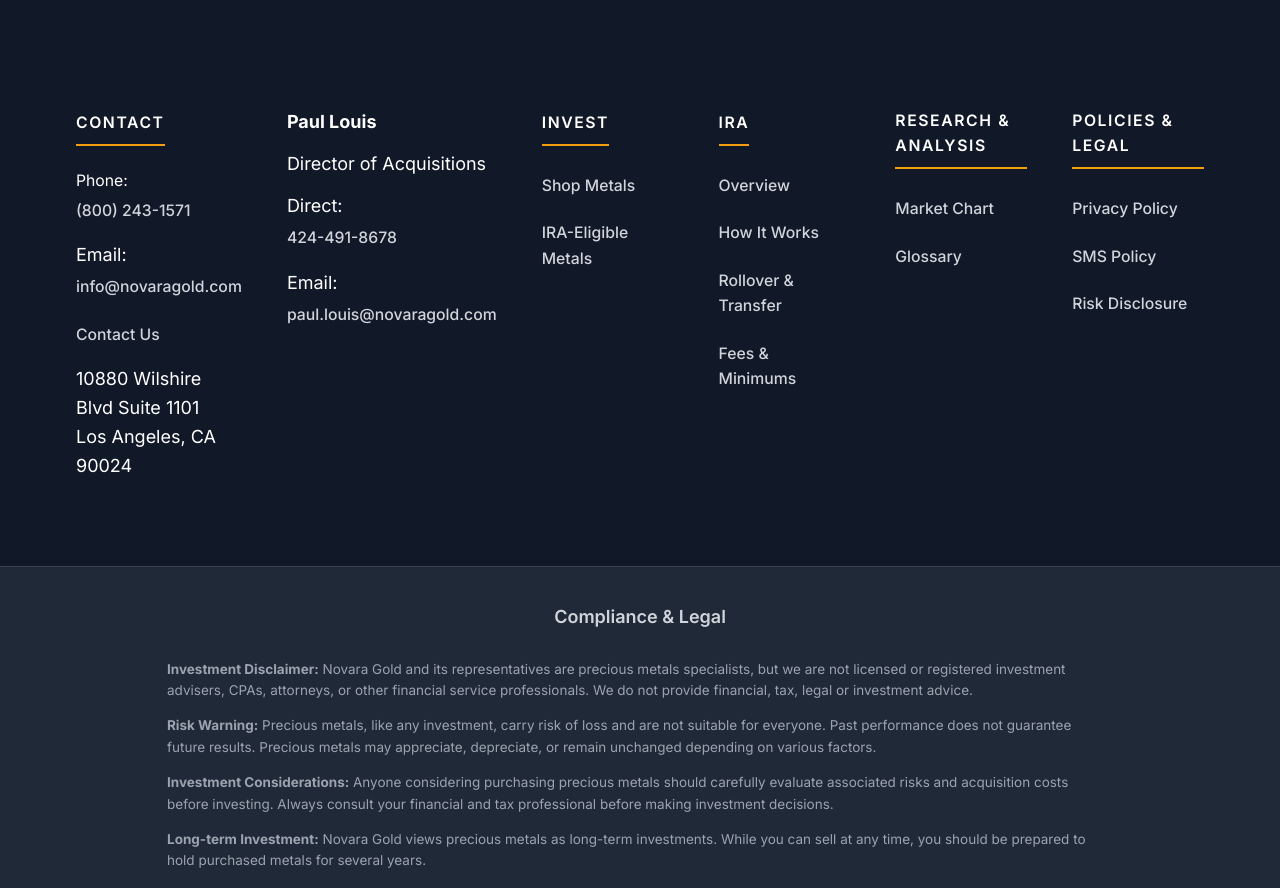
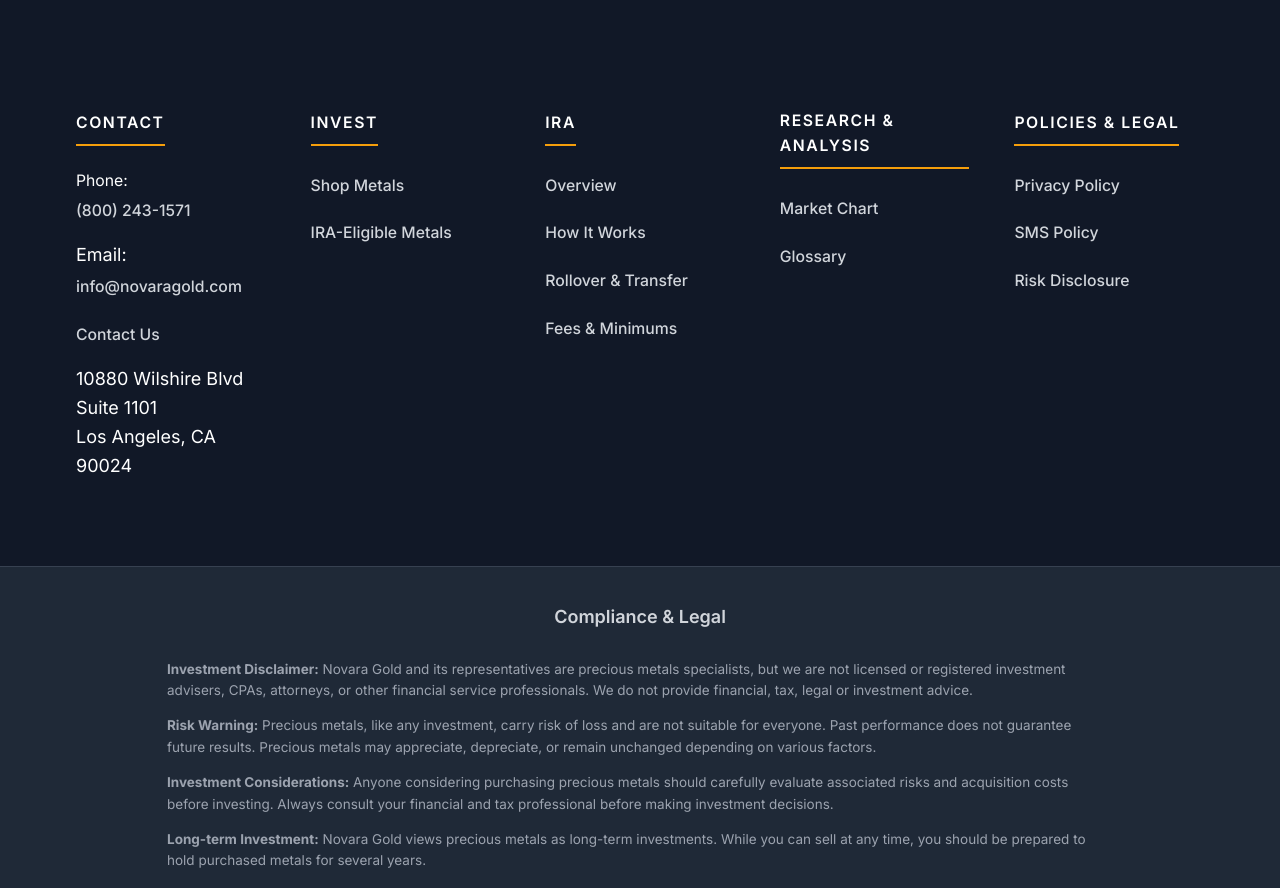
Before and after one commit to jkalski/Novara-Gold, a Next.js app: page / in a window 1280 px wide. Shown: the part 5643-6531 px from the top of the page. Built offline with nearby package versions, Linux system fonts and the light colour scheme; no server answers.

Commit message:
Remove Paul Louis contact info from footer

```diff
--- a/components/Footer.js
+++ b/components/Footer.js
@@ -13,14 +13,6 @@ export default function Footer() {
             <li>Email: <a href='mailto:info@novaragold.com'>info@novaragold.com</a></li>
             <li><Link href='/contact'>Contact Us</Link></li>
             <li style={{marginTop: '0.5rem'}}>10880 Wilshire Blvd Suite 1101<br />Los Angeles, CA 90024</li>
-          </ul>
-        </div>
-        <div className='col direct-contact'>
-          <ul>
-            <li><strong>Paul Louis</strong></li>
-            <li>Director of Acquisitions</li>
-            <li style={{marginTop: '0.5rem'}}>Direct: <a href='tel:+14244918678'>424-491-8678</a></li>
-            <li>Email: <a href='mailto:paul.louis@novaragold.com'>paul.louis@novaragold.com</a></li>
           </ul>
         </div>
         <div className='col invest'>
--- a/styles/globals.css
+++ b/styles/globals.css
@@ -964,7 +964,7 @@ html {
 
 .footer-grid {
   display: grid;
-  grid-template-columns: repeat(6, 1fr);
+  grid-template-columns: repeat(5, 1fr);
   gap: var(--space-10);
   margin-bottom: var(--space-16);
   max-width: 1200px;
```
